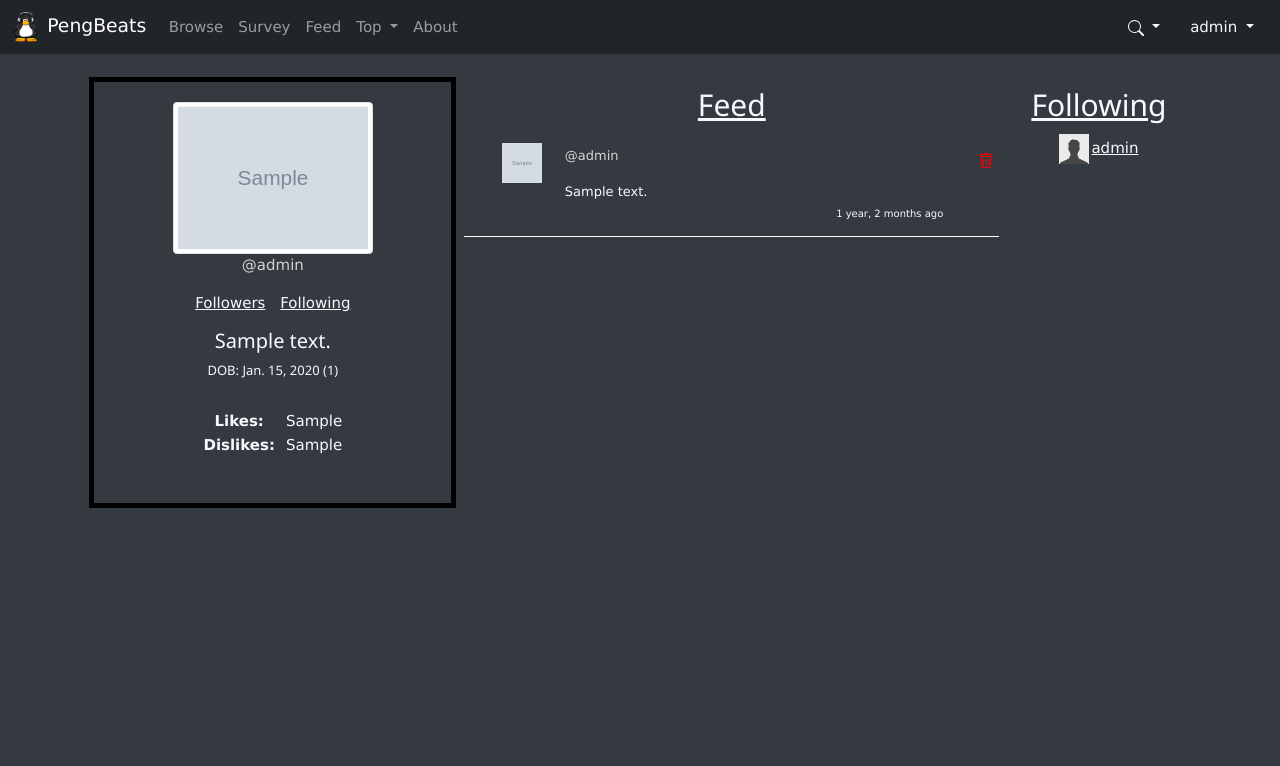
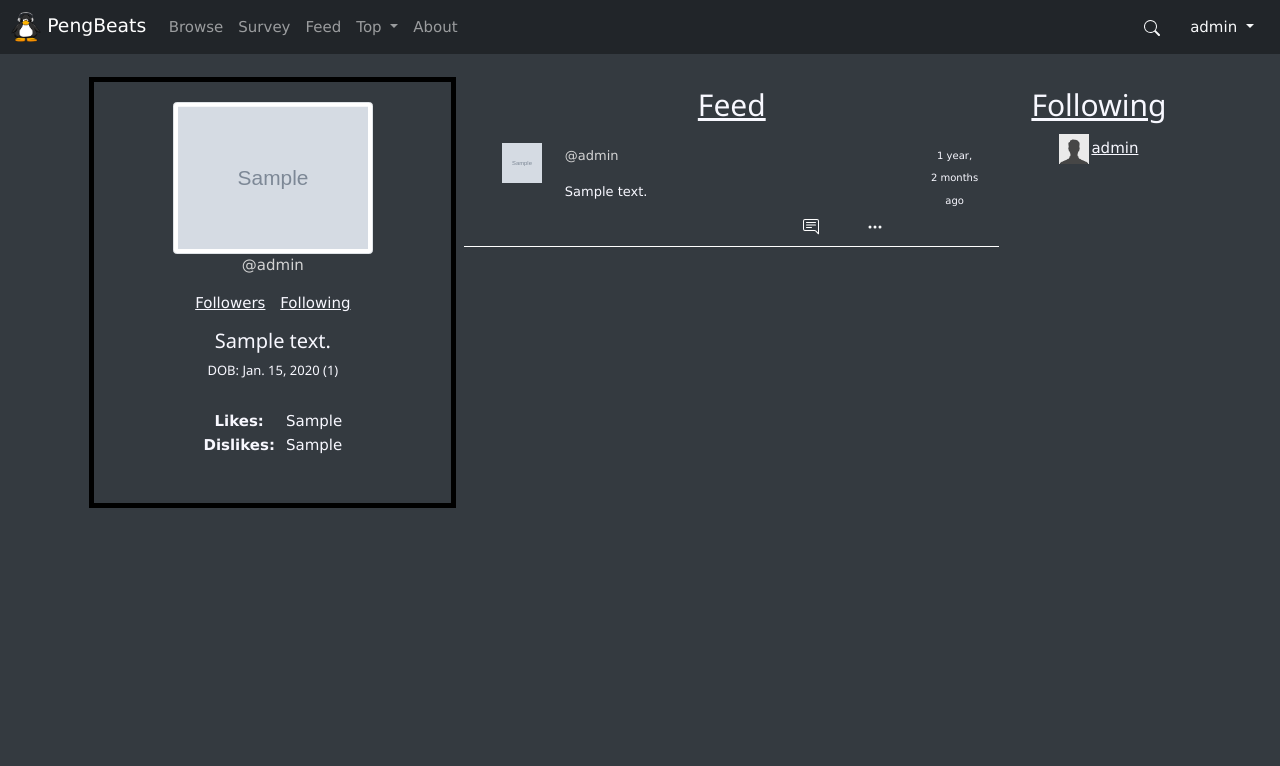
Before and after one commit to Frosty-Git/SeniorProject, a Django app: page /user/profile/1 in a window 1280 px wide. Shown: the top 766 px of the page. Run offline with Django 3.2, Linux system fonts and the light colour scheme; a user stored in the database is signed in; data comes from the database, SQL or seed files in the repository; tables that the repository leaves empty hold one stand-in row (values such as "Sample post"); grey boxes marked "Sample" are stand-in pictures; some libraries are stand-ins or nearby versions.

Commit message:
fixed buttons on post

```diff
--- a/django/static/css/my_style.css
+++ b/django/static/css/my_style.css
@@ -73,11 +73,18 @@
 .post_image {
     justify-content: flex-end;
     display:flex;
+    overflow: auto;
 }
 
 .feed_row {
     border-bottom: 1px solid white;
     padding-top: 10px;
+}
+
+.buttons_profile {
+    transform: translate(-50%, -50%);
+    position: absolute;
+    padding: 5px;
 }
 
 
--- a/django/templates/base.html
+++ b/django/templates/base.html
@@ -75,7 +75,7 @@
                     <a class="nav-link" href="{% url 'recommender:about' %}">About</a>
                   </li>
                 </ul>
-                <a class="nav-link dropdown-toggle link-light" href="#" id="navbarDarkDropdownMenuLink" role="button" data-bs-toggle="dropdown" aria-expanded="false">
+                <a class="nav-link link-light" href="#" id="navbarDarkDropdownMenuLink" role="button" data-bs-toggle="dropdown" aria-expanded="false">
                   <svg xmlns="http://www.w3.org/2000/svg" width="16" height="16" fill="currentColor" class="bi bi-search" viewBox="0 0 16 16">
                     <path d="M11.742 10.344a6.5 6.5 0 1 0-1.397 1.398h-.001c.03.04.062.078.098.115l3.85 3.85a1 1 0 0 0 1.415-1.414l-3.85-3.85a1.007 1.007 0 0 0-.115-.1zM12 6.5a5.5 5.5 0 1 1-11 0 5.5 5.5 0 0 1 11 0z"/>
                   </svg>
--- a/django/templates/profile/my_profile.html
+++ b/django/templates/profile/my_profile.html
@@ -64,10 +64,10 @@
     </div>
 
 
-    <div class="w3-col m6 w3-center" style="overflow-y: scroll; height: 690px">
+    <div class="w3-col m6 w3-center">
         <h2><a href="{% url 'feed:feed' %}">Feed</a></h2>
         {% if post_list %}
-            <div class="container feed_table">
+            <div class="container feed_table" style="overflow-y: scroll; height: 600px">
                 {% for post in post_list %}
                     <div class="row feed_row" >
                         <div class="col-2 post_image">
@@ -77,15 +77,45 @@
                                 <img src="{% static 'images/noprofilepic.jpg' type='image/jpg' %}" width="40" height="40" class="d-inline-block align-top" alt="...">
                             {% endif %}
                         </div>
-                        <div class="col-9">
+                        <div class="col-8">
                             <p style="text-align: left; font-size: medium;">{{ post.user_profile_fk.user.first_name }} {{ post.user_profile_fk.user.last_name }}
                                 <span style="font-size: small; color:lightgray">@{{ post.user_profile_fk.user.username }}</span>
                             </p>
                             <p style="word-break: break-all; text-align: left; font-size: 13px;">{{ post.text }}</p>
-                            <p style="font-size: x-small; text-align: right; margin-top:-10px">{{ post.date_last_updated|naturaltime }}</p>
+                            <table style="float: right; margin-top: -10px;">
+                                <tr>
+                                    <td>
+                                        <a class="btn" href="#" role="button" style="color:white;">
+                                            <svg xmlns="http://www.w3.org/2000/svg" width="16" height="16" fill="currentColor" class="bi bi-chat-right-text" viewBox="0 0 16 16">
+                                                <path d="M2 1a1 1 0 0 0-1 1v8a1 1 0 0 0 1 1h9.586a2 2 0 0 1 1.414.586l2 2V2a1 1 0 0 0-1-1H2zm12-1a2 2 0 0 1 2 2v12.793a.5.5 0 0 1-.854.353l-2.853-2.853a1 1 0 0 0-.707-.293H2a2 2 0 0 1-2-2V2a2 2 0 0 1 2-2h12z"/>
+                                                <path d="M3 3.5a.5.5 0 0 1 .5-.5h9a.5.5 0 0 1 0 1h-9a.5.5 0 0 1-.5-.5zM3 6a.5.5 0 0 1 .5-.5h9a.5.5 0 0 1 0 1h-9A.5.5 0 0 1 3 6zm0 2.5a.5.5 0 0 1 .5-.5h5a.5.5 0 0 1 0 1h-5a.5.5 0 0 1-.5-.5z"/>
+                                            </svg>
+                                        </a>
+                                    </td>
+                                    <td>
+                                        <a class="nav-link link-light" role="button" id="dropdownMenuButton" data-bs-toggle="dropdown" aria-expanded="false">
+                                            <svg xmlns="http://www.w3.org/2000/svg" width="16" height="16" fill="currentColor" class="bi bi-three-dots" viewBox="0 0 16 16">
+                                                <path d="M3 9.5a1.5 1.5 0 1 1 0-3 1.5 1.5 0 0 1 0 3zm5 0a1.5 1.5 0 1 1 0-3 1.5 1.5 0 0 1 0 3zm5 0a1.5 1.5 0 1 1 0-3 1.5 1.5 0 0 1 0 3z"/>
+                                            </svg>
+                                        </a>
+                                        <ul class="dropdown-menu" aria-labelledby="dropdownMenuButton">
+                                            <li><a class="dropdown-item"  href="#" style="color:black">Edit</a></li>
+                                            <li><a class="dropdown-item"  href="{% url 'feed:delete_post' post.id %}" style="color:black">Delete</a></li>
+                                        </ul>
+                                    </td>
+                                </tr>
+                            </table>
+                            <!-- <div class="btn-group" style="margin-top:-5px; text-align: left; float: left">
+
+
+
+                            </div> -->
                         </div>
-                        <div class="col-1">
-                            <div>
+                        <div class="col-2">
+                            <span style="font-size: x-small; text-align: right;">{{ post.date_last_updated|naturaltime }}</span>
+                        </div>
+                        <!-- <div class="col-1">
+                            <div style="margin-top:-10px;">
                                 <a class="btn" href="{% url 'feed:delete_post' post.id %}" role="button" style="color:red">
                                     <svg xmlns="http://www.w3.org/2000/svg" width="16" height="16" fill="currentColor" class="bi bi-trash" viewBox="0 0 16 16">
                                         <path d="M5.5 5.5A.5.5 0 0 1 6 6v6a.5.5 0 0 1-1 0V6a.5.5 0 0 1 .5-.5zm2.5 0a.5.5 0 0 1 .5.5v6a.5.5 0 0 1-1 0V6a.5.5 0 0 1 .5-.5zm3 .5a.5.5 0 0 0-1 0v6a.5.5 0 0 0 1 0V6z"/>
@@ -93,7 +123,22 @@
                                     </svg>
                                 </a>
                             </div>
-                        </div>
+                            <div style="margin-top:-10px;">
+                                <a class="btn" href="#" role="button" style="color:gray">
+                                    <svg xmlns="http://www.w3.org/2000/svg" width="16" height="16" fill="currentColor" class="bi bi-pencil" viewBox="0 0 16 16">
+                                        <path d="M12.146.146a.5.5 0 0 1 .708 0l3 3a.5.5 0 0 1 0 .708l-10 10a.5.5 0 0 1-.168.11l-5 2a.5.5 0 0 1-.65-.65l2-5a.5.5 0 0 1 .11-.168l10-10zM11.207 2.5L13.5 4.793 14.793 3.5 12.5 1.207 11.207 2.5zm1.586 3L10.5 3.207 4 9.707V10h.5a.5.5 0 0 1 .5.5v.5h.5a.5.5 0 0 1 .5.5v.5h.293l6.5-6.5zm-9.761 5.175l-.106.106-1.528 3.821 3.821-1.528.106-.106A.5.5 0 0 1 5 12.5V12h-.5a.5.5 0 0 1-.5-.5V11h-.5a.5.5 0 0 1-.468-.325z"/>
+                                    </svg>
+                                </a>
+                            </div>
+                            <div style="margin-top:-5px; text-align: left">
+                                <a class="btn" href="#" role="button" style="color:white">
+                                    <svg xmlns="http://www.w3.org/2000/svg" width="16" height="16" fill="currentColor" class="bi bi-chat-right-text" viewBox="0 0 16 16">
+                                        <path d="M2 1a1 1 0 0 0-1 1v8a1 1 0 0 0 1 1h9.586a2 2 0 0 1 1.414.586l2 2V2a1 1 0 0 0-1-1H2zm12-1a2 2 0 0 1 2 2v12.793a.5.5 0 0 1-.854.353l-2.853-2.853a1 1 0 0 0-.707-.293H2a2 2 0 0 1-2-2V2a2 2 0 0 1 2-2h12z"/>
+                                        <path d="M3 3.5a.5.5 0 0 1 .5-.5h9a.5.5 0 0 1 0 1h-9a.5.5 0 0 1-.5-.5zM3 6a.5.5 0 0 1 .5-.5h9a.5.5 0 0 1 0 1h-9A.5.5 0 0 1 3 6zm0 2.5a.5.5 0 0 1 .5-.5h5a.5.5 0 0 1 0 1h-5a.5.5 0 0 1-.5-.5z"/>
+                                    </svg>
+                                </a>
+                            </div>
+                        </div> -->
                     </div>
                 {% endfor %}
             </div>
--- a/django/templates/profile/other_profile.html
+++ b/django/templates/profile/other_profile.html
@@ -6,7 +6,7 @@
 {% block title %}Profile{% endblock %}
 
 {% block content %}
-<div class="w3-row-padding" style="margin-top:2%">
+<div class="w3-row-padding" style="margin-top:2%;">
     <div class="w3-col m4 w3-center my_profile">
         {% if profile.profilepic %}
             <div class="text-center" style="padding-top: 20px">
@@ -39,7 +39,7 @@
 
         <h6 style="padding-bottom:20px; font-size: 13px;">
             DOB: {{ profile.birthdate }}
-            (<i id="age"></i>)
+            (<span id="age"></span>)
         </h6>
 
         {% if profile.likes or profile.dislikes %}
@@ -73,7 +73,7 @@
     <div class="w3-col m6 w3-center">
         <h2><a href="{% url 'feed:feed' %}">Feed</a></h2>
         {% if post_list %}
-            <div class="container feed_table">
+            <div class="container feed_table" style="overflow-y: scroll; height: 600px">
                 {% for post in post_list %}
                     <div class="row feed_row" >
                         <div class="col-2 post_image">
```
